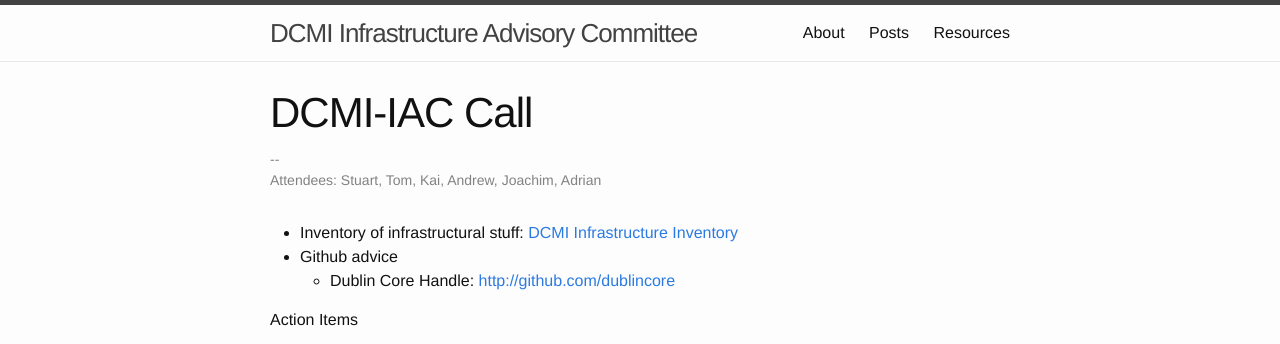
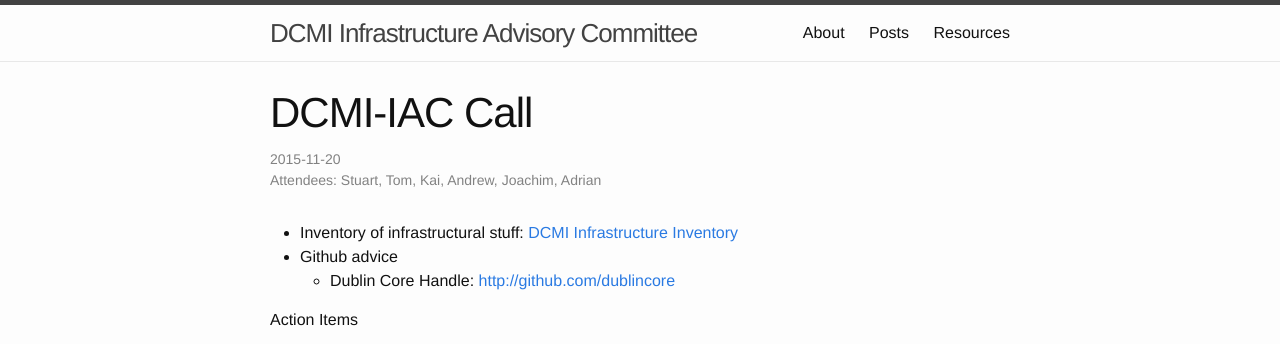
Before and after one commit to metaweidner/dcmi-iac, a Jekyll site: the page built from _posts/2015-11-20-DCMI-IAC-Call.md, in a window 1280 px wide. Shown: the top 344 px of the page. Built offline with Jekyll 4.4.1, drawn with Linux system fonts in a browser that asks for light colours.

Commit message:
update date display

```diff
--- a/_layouts/post.html
+++ b/_layouts/post.html
@@ -6,7 +6,7 @@ layout: default
   <header class="post-header">
     <h1 class="post-title" itemprop="name headline">{{ page.title }}</h1>
     <p class="post-meta">
-      <time datetime="{{ page.date | date_to_xmlschema }}" itemprop="datePublished">{{ post.year }}-{{ post.month }}-{{ post.day }}</time>{% if page.author %} • <span itemprop="author" itemscope itemtype="http://schema.org/Person"><span itemprop="name">{{ page.author }}</span></span>{% endif %}
+      <time datetime="{{ page.date | date_to_xmlschema }}" itemprop="datePublished">{{ page.year }}-{{ page.month }}-{{ page.day }}</time>{% if page.author %} • <span itemprop="author" itemscope itemtype="http://schema.org/Person"><span itemprop="name">{{ page.author }}</span></span>{% endif %}
       {% if page.attendees %}<br />Attendees: {{ page.attendees }}{% endif %}
       {% if page.regrets %}<br />Regrets: {{ page.regrets }}{% endif %}</p>
   </header>
```
